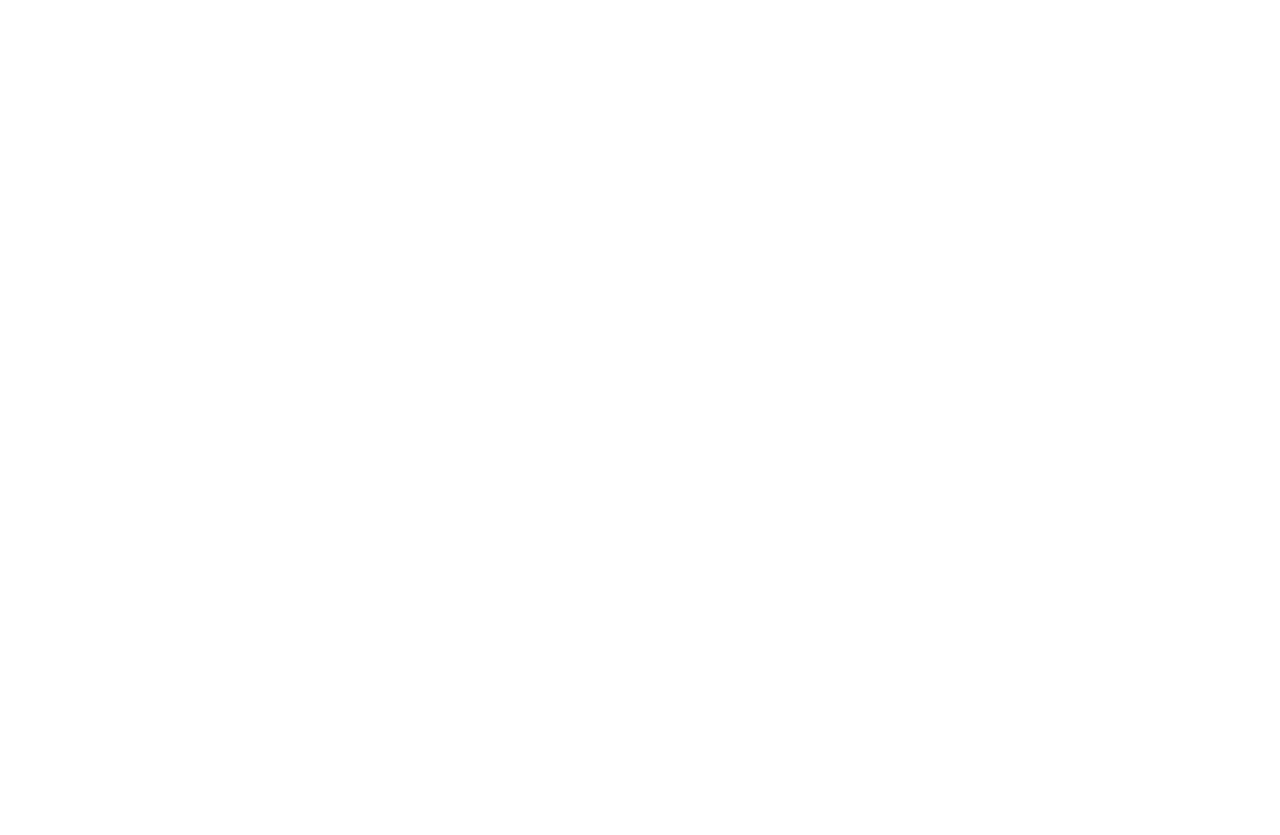
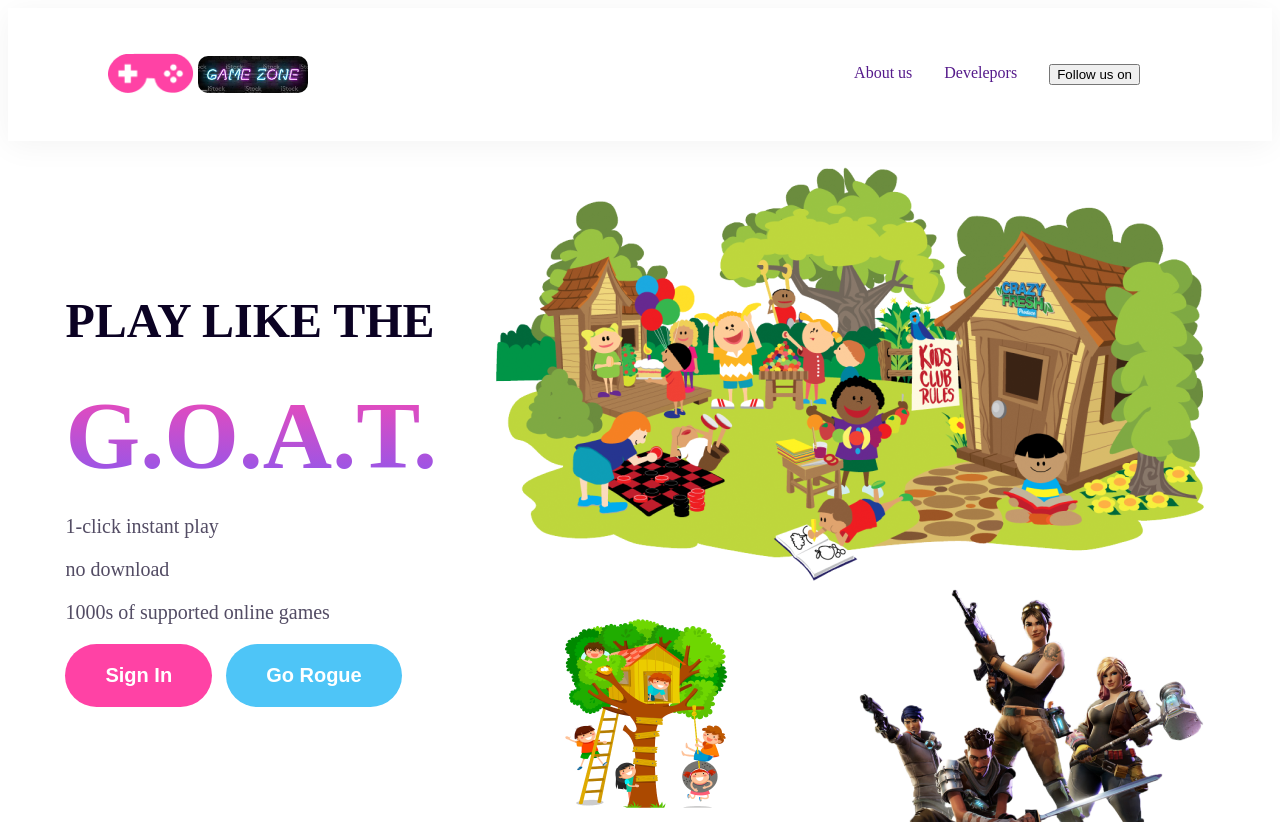
Before and after one commit to meherab303/gaming-project, a plain HTML site: page index.html in a window 1280 px wide. Before the commit the page ends 800 px from the top, so only its background shows below. Drawn offline with Linux system fonts and the light colour scheme.

Commit message:
BANNER ADDED

```diff
--- a/index.css
+++ b/index.css
@@ -0,0 +1,90 @@
+<style>
+  @import url('https://fonts.googleapis.com/css2?family=Lato:wght@400;700&family=Open+Sans:ital,wght@0,400;0,800;1,700&family=Work+Sans:ital,wght@0,400;0,500;0,600;0,700;1,800&display=swap');
+</style>
+
+
+*{
+    margin: 0px;
+    padding: 0px;
+    font-family: 'Lato', sans-serif;
+font-family: 'Open Sans', sans-serif;
+font-family: 'Work Sans', sans-serif;
+
+}
+
+header{
+    padding: 40px 100px;
+    background: #FFF;
+box-shadow: 0px 4px 30px 0px rgba(0, 0, 0, 0.05);
+}
+/* nav-section-start */
+nav{
+    display: flex;
+    justify-content: space-between;
+    align-items: center;
+}
+.nav-img1{
+    width: 86.041px;
+height: 40px;
+
+}
+.nav-img{
+    width: 110px;
+    border-radius: 10px;
+
+}
+nav > ul{
+    display: flex;
+}
+nav li{
+    list-style: none;
+    margin-right: 32px;
+}
+nav li a{
+    text-decoration: none;
+}
+/* nav-section-end */
+
+/* banner-section-start */
+.banner{
+    display: flex;
+    justify-content: space-evenly;
+    align-items: center;
+}
+.play{
+    color: #0B0223;
+font-size: 3rem;
+font-weight: 600;
+text-transform: uppercase;
+}
+.goat{
+font-size: 6rem;
+font-weight: 800;
+text-transform: uppercase;
+background: linear-gradient(180deg, #F948B2 0%, #8758F1 100%);
+background-clip: text;
+-webkit-background-clip: text;
+-webkit-text-fill-color: transparent;
+margin-top: 0px;
+margin-bottom: 24px;
+}
+.click{
+    color: #534C64;
+font-size: 1.25rem;
+font-weight: 500;
+text-transform: lowercase;
+}
+.btn-1{
+    border-radius: 48px;
+background: linear-gradient(90deg, #FF42A5 0%, #FF42A5 100%);
+color: #FFF;
+border: none;
+font-size: 1.25rem;
+font-weight: 600;
+padding: 20px 40px;
+
+}
+.btn-2{
+background: #4EC5F7;
+margin-left:10px;
+}
--- a/index.html
+++ b/index.html
@@ -4,8 +4,57 @@
     <meta charset="UTF-8">
     <meta name="viewport" content="width=device-width, initial-scale=1.0">
     <title>Document</title>
+    <link rel="stylesheet" href="index.css">
 </head>
 <body>
+    <header>
+        <nav>
+            <div class="nav-icon">
+                 <img class="nav-img1" src="images/Frame.png" alt="">
+                <img class="nav-img" src="images/images.jpg" alt="">
+             </div>
+             <ul>
+                <li><a href="">About us</a></li>
+                <li><a href="">Develepors</a></li>
+                <li><button>Follow us on</button></li>
 
+             </ul>
+
+        </nav>
+    </header>
+
+
+    <main>
+        <div class="banner">
+            <div class="banner-details">
+                <h1 class="play">Play Like The</h1>
+                <h1 class="goat">G.O.A.T.</h1>
+                <p class="click">1-Click instant play</p>
+                <p class="click">No Download</p>
+                <p class="click">1000s of supported online games
+                </p>
+                <button class="btn-1">Sign In</button>
+                <button class=" btn-1 btn-2">Go Rogue</button>
+            </div>
+
+            <div class="banner-img">
+                <img src="images/Group 18.png" alt="">
+
+
+
+
+            </div>
+
+
+
+        </div>
+
+
+
+
+
+
+
+    </main>
 </body>
 </html>
```
Also changed, not shown: images/images.jpg (added).
